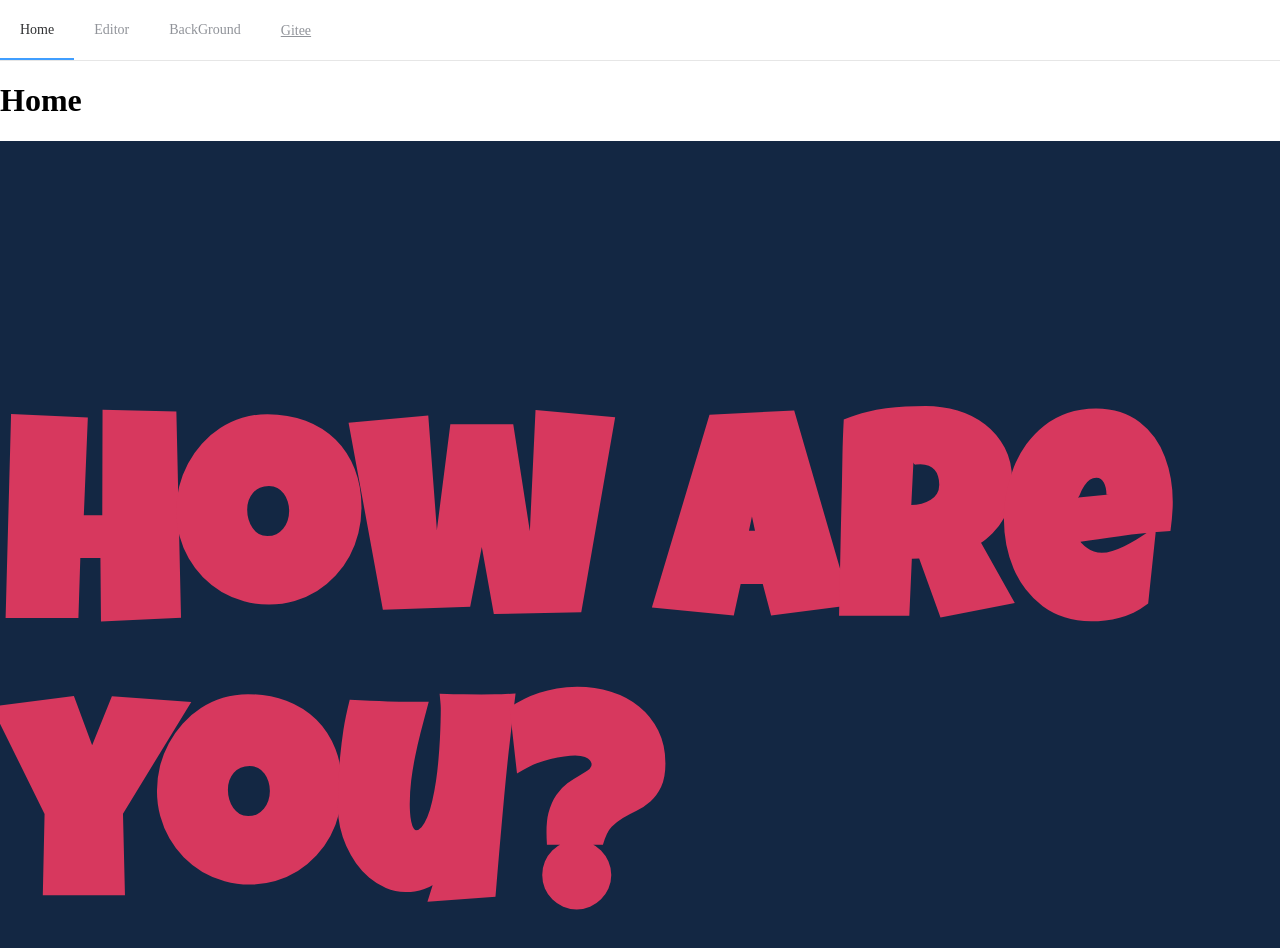
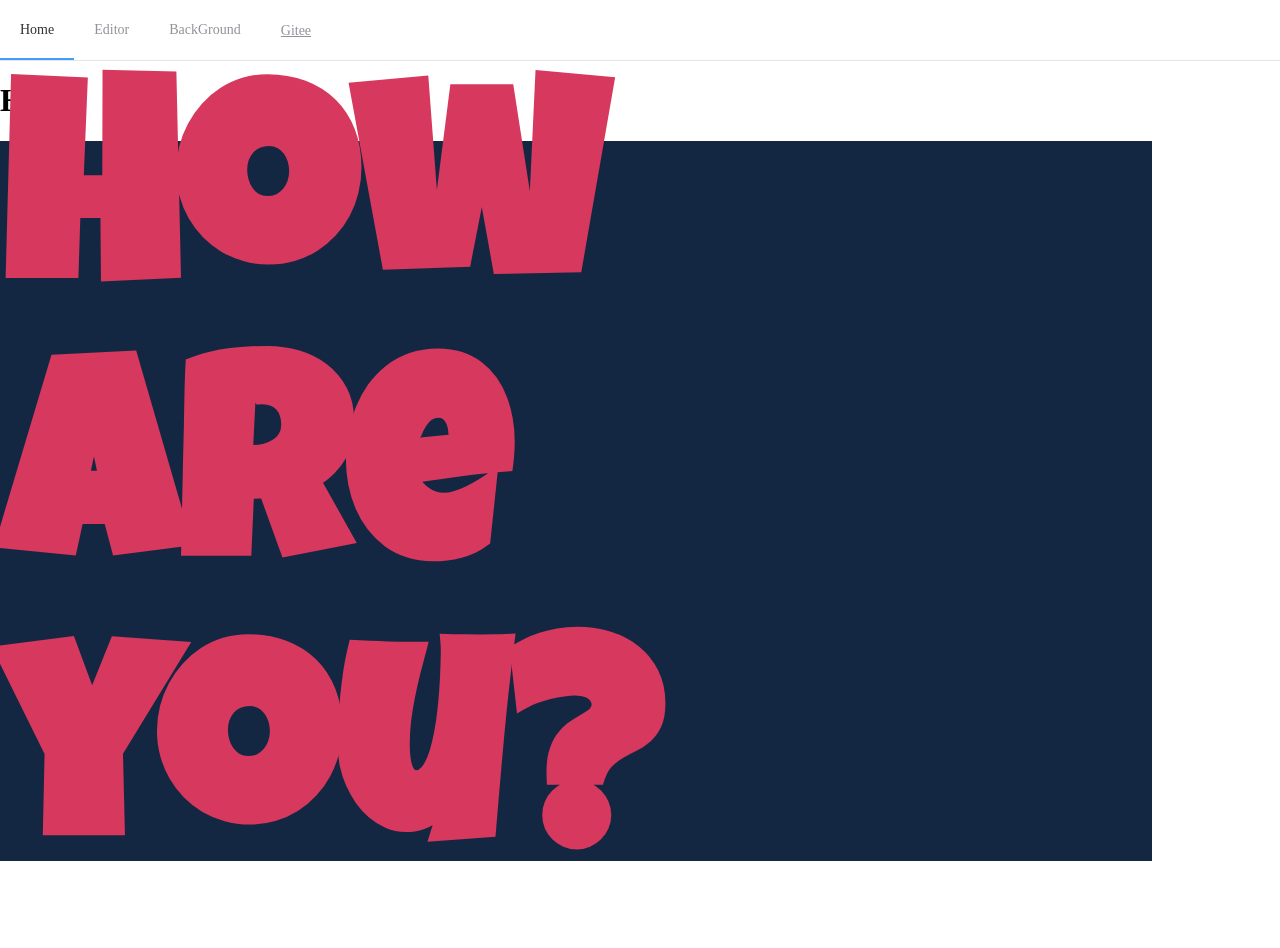
Before and after one commit to jinrd123/NwafulPaper, a Vue app: page /#/home in a window 1280 px wide. Shown: the top 948 px of the page. After the commit the page ends 921 px from the top, so only its background shows below. Built offline with nearby package versions, Linux system fonts and the light colour scheme.

Commit message:
Scale组件处理props接收的数据

```diff
--- a/src/components/Scale/index.vue
+++ b/src/components/Scale/index.vue
@@ -1,8 +1,18 @@
 <template>
-  <div class="container"><slot></slot></div>
+  <div
+    class="container"
+    :style="{
+      width: current.width,
+      height: current.height,
+    }"
+  >
+    <slot></slot>
+  </div>
 </template>
 
 <script>
+import map from "@/utils/map";
+
 export default {
   props: {
     data: {
@@ -13,10 +23,37 @@ export default {
         x: Array,
         y: Array,
       },
+      progress: {
+        type: Number,
+        default: 0,
+      },
+    },
+  },
+  computed: {
+    current: function () {
+      return Object.keys(this.data.range).reduce((obj, key) => {
+        const [r0, r1] = this.data.range[key];
+        const isPercentage = isNaN(+r0);
+        let t0, t1;
+        if (isPercentage) {
+          t0 = +r0.slice(0, -1);
+          t1 = +r1.slice(0, -1);
+        } else {
+          t0 = +r0;
+          t1 = +r1;
+        }
+        const t = map(+this.data.progress, 0, 1, t0, t1);
+        obj[key] = isPercentage ? t + "%" : t + "px";
+        return obj;
+      }, {});
     },
   },
 };
 </script>
 
 <style scoped>
+.container {
+  position: absolute;
+  z-index: 10;
+}
 </style>
--- a/src/pages/Home/index.vue
+++ b/src/pages/Home/index.vue
@@ -18,6 +18,7 @@ import Wallpaper from "@/components/Wallpaper";
 import Scale from "@/components/Scale";
 import Screen from "@/components/Screen";
 export default {
+  name: 'Home',
   data() {
     return {
       examples: [
@@ -31,12 +32,13 @@ export default {
             fontFamily: "Luckiest Guy",
           },
           scale: {
-            domain: [0, 200],
+            progress: 0.9,
+            domain: [0, 1],
             range: {
-              width: [],
-              height: [],
-              x: [],
-              y: [],
+              width: ["0%", "100%"],
+              height: ["0%", "100%"],
+              x: ["0%", "0%"],
+              y: ["0%", "0%"],
             },
           },
         },
--- /dev/null
+++ b/src/utils/map.js
@@ -0,0 +1,4 @@
+export default function(v, d0, d1, r0, r1) {
+  const t = (v - d0) / (d1 - d0);
+  return r0 * (1 - t) + r1 * t;
+}
```
Also changed, not shown: 1 other file (tests, documents, lock files or other folders).
